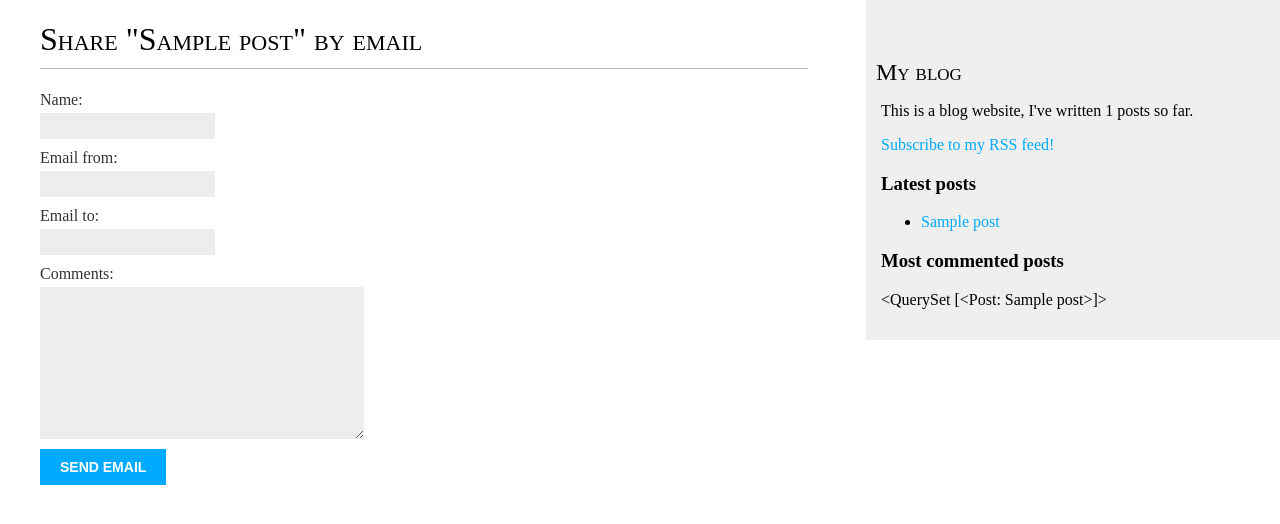
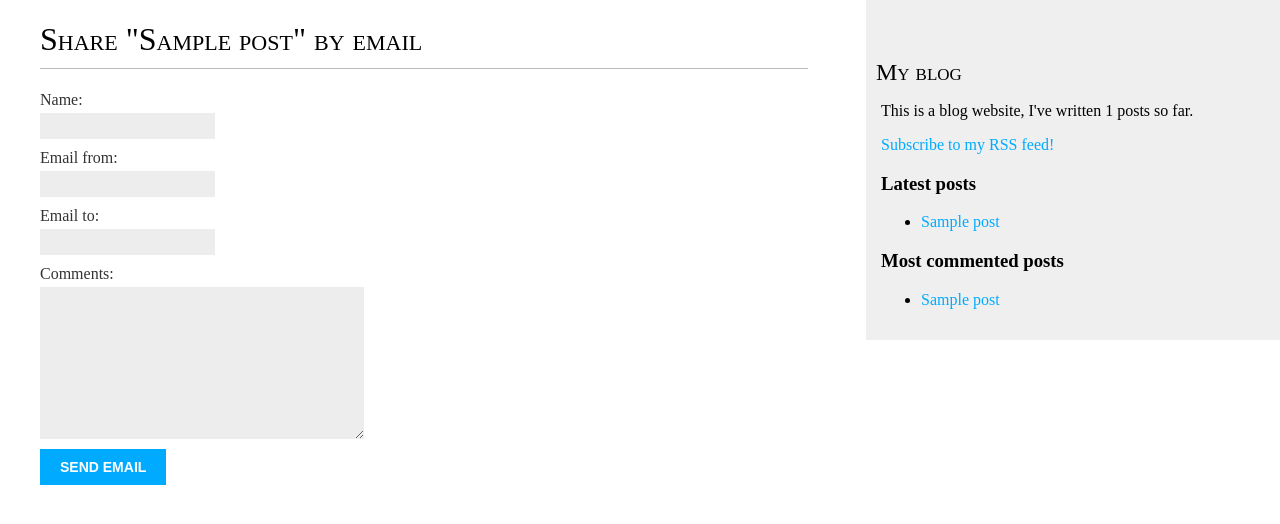
Before and after one commit to codingEzio/code_py_bookreview_django2_by_example, a Django app: page /blog/1/ in a window 1280 px wide. Shown: the top 524 px of the page. Run offline with Django 3.2, Linux system fonts and the light colour scheme; tables that the repository leaves empty hold one stand-in row (values such as "Sample post").

Commit message:
Bug fixed ('most_commented_posts' now working properly)

```diff
--- a/djbBlog/templates/blog/base.html
+++ b/djbBlog/templates/blog/base.html
@@ -26,9 +26,9 @@
 	{% show_latest_posts %}
 
 	<h3>Most commented posts</h3>
-	{% most_commented_posts %}
+	{% most_commented_posts as most_commented_posts %}
 	<ul>
-		{% for post in most_comment_posts %}
+		{% for post in most_commented_posts %}
 			<li>
 				<a href="{{ post.get_absolute_url }}">{{ post.title }}</a>
 			</li>
```
